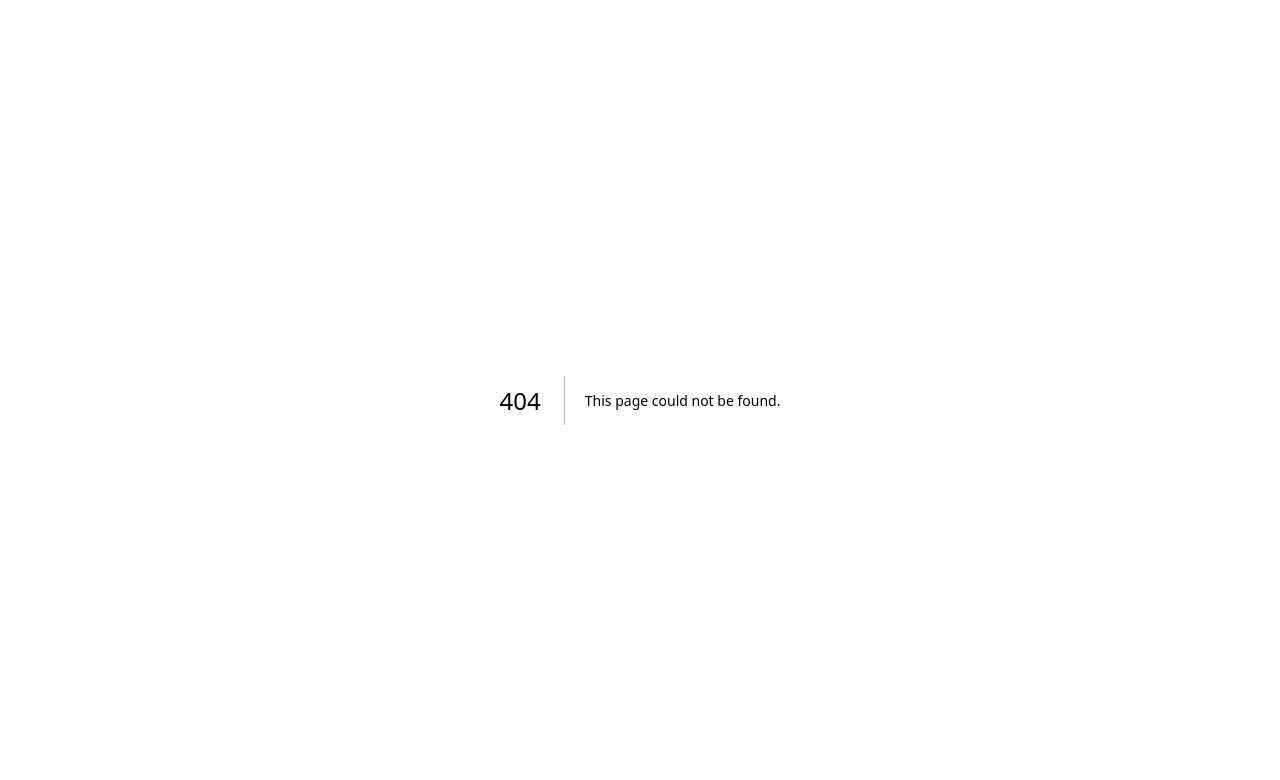
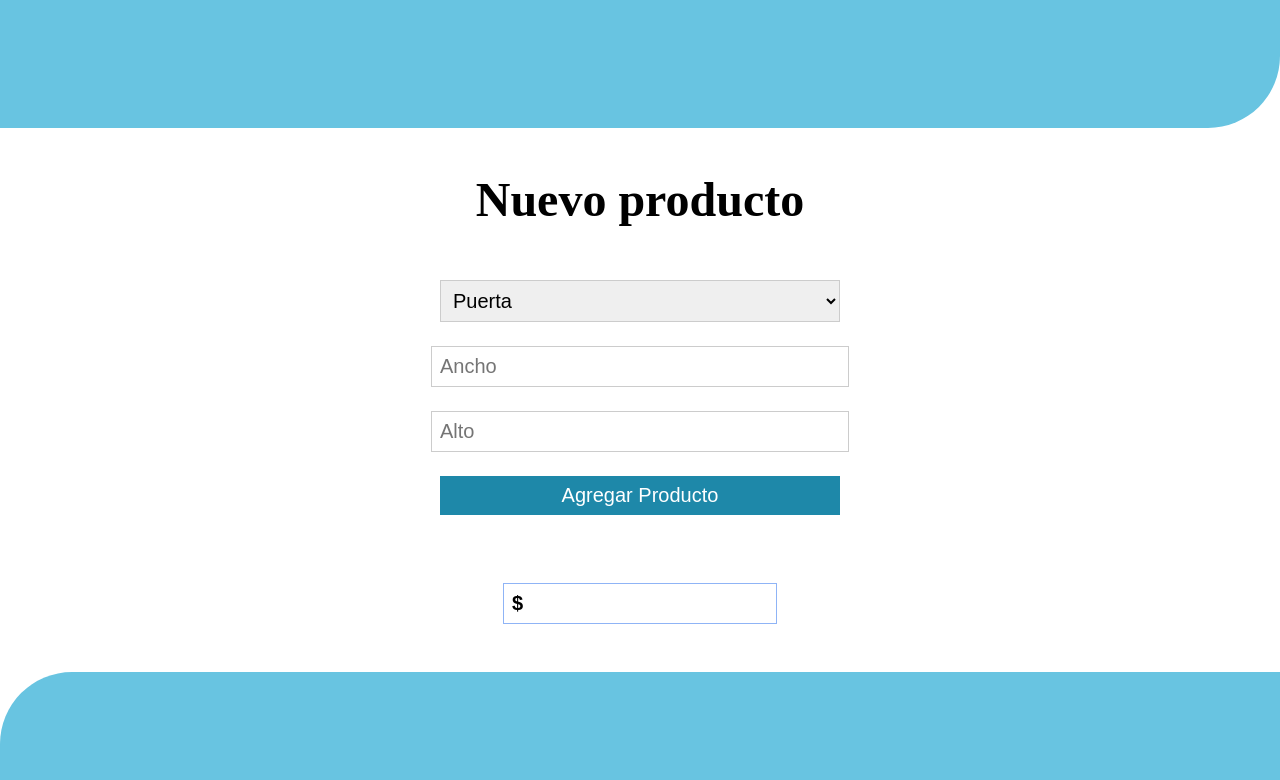
Before and after one commit to iafsdev/alumineria, a Next.js app: page /new-work in a window 1280 px wide. Before the commit this address had no page. Shown: the top 780 px of the page. Built offline with nearby package versions, Linux system fonts and the light colour scheme.

Commit message:
modificacion de estilos

```diff
--- a/package.json
+++ b/package.json
@@ -9,7 +9,7 @@
     "lint": "next lint"
   },
   "dependencies": {
-    "firebase": "^10.10.0",
+    "firebase": "^10.11.1",
     "next": "14.1.3",
     "react": "^18",
     "react-dom": "^18"
--- a/src/app/globals.css
+++ b/src/app/globals.css
@@ -115,3 +115,94 @@ main {
   border: none;
   color: #777777;
 }
+
+.btnNuevo{
+    width: 30vh;
+    height: 7vh;
+    background-color: #1E88A9;
+    color: white;
+    border: none;
+    font-size: 1em;
+    margin: 0 auto;
+    cursor: pointer;
+    transition: background-color 0.3s ease;
+  }
+
+.btnNuevo:hover {
+    background-color: #156582;
+}
+.div-service {
+  display: flex;
+  flex-direction: column;
+  padding: 5vh;
+  border: 0vh solid #ccc;
+  margin-bottom: 1vh;
+}
+
+.titles{
+  text-align: center;
+  font-family: 'Times New Roman', Times, serif;
+  font-weight: 400;
+  font-size: 6vh;
+  margin-bottom: 1vh;
+  font-weight: bold;
+}
+
+.form-container {
+  display: flex;
+  flex-direction: column;
+  align-items: center;
+}
+
+.form-select, .form-input, .form-button {
+  margin-bottom: 3vh;
+  padding: 1vh;
+  border: 0.2vh solid #ccc;
+  width: 50vh;
+  font-size: 2.5vh;
+}
+
+.form-button {
+  background-color: #1E88A9;
+  color: white;
+  border: none;
+  cursor: pointer;
+  transition: background-color 0.3s ease;
+}
+
+.form-button:hover {
+  background-color: #156582;
+}
+
+.product-list {
+  font-family: 'Arial', sans-serif;
+}
+
+.product-item,.precio,.item {
+  font-size: 2.5vh;
+  width: 20%;
+  align-self: center;
+  font-weight: bold;
+  list-style-type: none;
+  padding: 1vh;
+  border: 0.2vh solid #8fb4f6;
+  margin-bottom: 0.5vh;
+  font-family: 'Arial', sans-serif;
+}
+
+.datosServicio{
+  font-size: 3.5vh;
+  width: 80%;
+  align-self: center;
+  font-weight: bold;
+  list-style-type: none;
+  padding: 1vh;
+  border: 0.2vh solid #8fb4f6;
+  margin-bottom: 0.5vh;
+  background-color:#D3EFFF ;
+  font-family: 'Arial', sans-serif;
+}
+
+.product-item:hover {
+  background-color: #f0f0f0;
+}
--- a/src/app/new-product/page.js
+++ b/src/app/new-work/page.js
@@ -7,9 +7,9 @@ export default function Home() {
   return (
     <main>
       <TopBorder/>
-      <h2>Nuevo Producto</h2>
+      <h2 class="titles">Nuevo producto</h2>
       <ProductForm/>
-      <p>$</p>
+      <p class="precio">$</p>
       <BottomBorder/>
     </main>
   );
--- a/src/app/services/page.js
+++ b/src/app/services/page.js
@@ -7,8 +7,8 @@ export default function Home() {
   return (
     <main>
       <TopBorder/>
-      <h2>Servicios</h2>
-      <button>+ Nuevo Servicio</button>
+      <h2 class="titles">Servicios</h2>
+      <button class="btnNuevo">Nuevo Servicio</button>
       <ListServices/>
       <BottomBorder/>
     </main>
--- a/src/components/listProducts.js
+++ b/src/components/listProducts.js
@@ -1,8 +1,8 @@
 export default function ListProducts() {
   return (
-    <div>
+    <div class="product-list">
       <ul>
-        <li>Puerta 2 x 2</li>
+        <li class="product-item">Puerta 2 x 2</li>
       </ul>
     </div>
   )
--- a/src/components/productForm.js
+++ b/src/components/productForm.js
@@ -1,14 +1,14 @@
 export default function ProductForm() {
   return (
-    <form>
-      <select name="type-product">
+    <form class="form-container">
+      <select name="type-product" class="form-select">
         <option>Puerta</option>
         <option>Ventana</option>
         <option>Cancel</option>
       </select>
-      <input name='ancho' type='number' placeholder="Ancho"/>
-      <input name='alto' type='number' placeholder="Alto"/>
-      <button>Agregar Producto</button>
-    </form>
+    <input name='ancho' type='number' placeholder="Ancho" class="form-input"/>
+    <input name='alto' type='number' placeholder="Alto" class="form-input"/>
+    <button class="form-button">Agregar Producto</button>
+</form>
   )
 }
--- a/src/components/service.js
+++ b/src/components/service.js
@@ -25,9 +25,9 @@ export default function Service() {
 
   return (
     <div className="div-service">
-      <p>Fecha: </p>
-      <p>Estado: </p>
-      <p>$</p>
+      <p class="datosServicio">Fecha</p>
+      <p class="datosServicio">Estado del servicio</p>
+      <p class="datosServicio">Precio</p>
     </div>
   )
 }
```
Also changed, not shown: src/app/new-service/page.js (+4 -4 lines), 1 other file (tests, documents, lock files or other folders).
